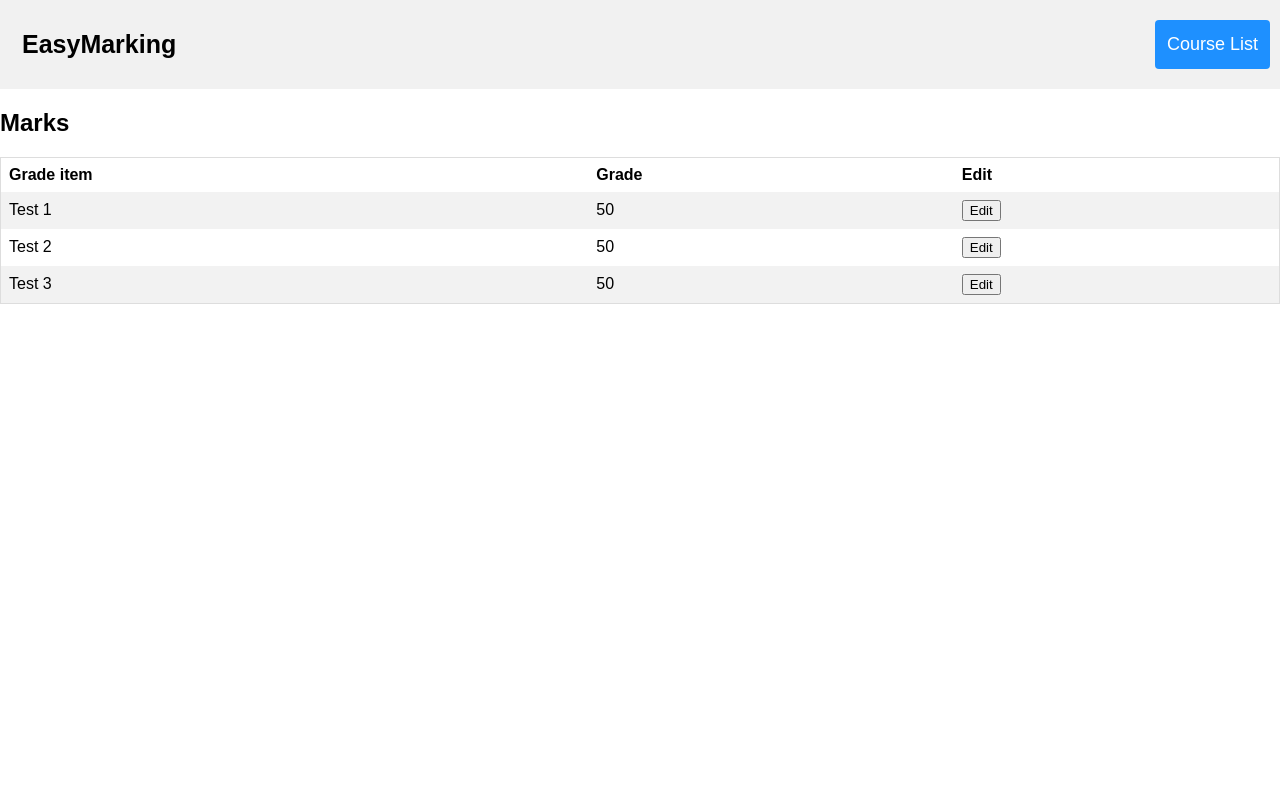
After one commit to MatthewFraser22/CP476, a PHP site: page /marks.php in a window 1280 px wide. The commit adds this page. Run offline with PHP 8.4, Linux system fonts and the light colour scheme.

Commit message:
Created marks page.

```diff
--- a/class.php
+++ b/class.php
@@ -1,4 +1,4 @@
-<link rel="stylesheet" href="css/index.css" type="text/css">
+<link rel="stylesheet" href="css/table.css" type="text/css">
 
 
 <html>
--- a/index.php
+++ b/index.php
@@ -1,4 +1,4 @@
-<link rel="stylesheet" href="css/index.css" type="text/css">
+<link rel="stylesheet" href="css/table.css" type="text/css">
 
 
 <html>
--- /dev/null
+++ b/marks.php
@@ -0,0 +1,40 @@
+<link rel="stylesheet" href="css/table.css" type="text/css">
+
+
+<html>
+
+<body>
+    <?php include 'header.php'; ?>
+    <h2>Marks</h2>
+    <div style="overflow-x:auto;">
+        <table>
+            <tr>
+                <th>Grade item</th>
+                <th>Grade</th>
+                <th>Edit</th>
+
+
+            </tr>
+            <tr>
+                <td>Test 1</td>
+                <td>50</td>
+                <td><button type="button" onclick="alert('Hello world!')">Edit</button></td>
+
+            </tr>
+            <tr>
+                <td>Test 2</td>
+                <td>50</td>
+                <td><button type="button" onclick="alert('Hello world!')">Edit</button></td>
+
+            </tr>
+            <tr>
+                <td>Test 3</td>
+                <td>50</td>
+                <td><button type="button" onclick="alert('Hello world!')">Edit</button></td>
+
+            </tr>
+        </table>
+    </div>
+</body>
+
+</html>
```
Also changed, not shown: css/table.css (renamed from css/index.css).
